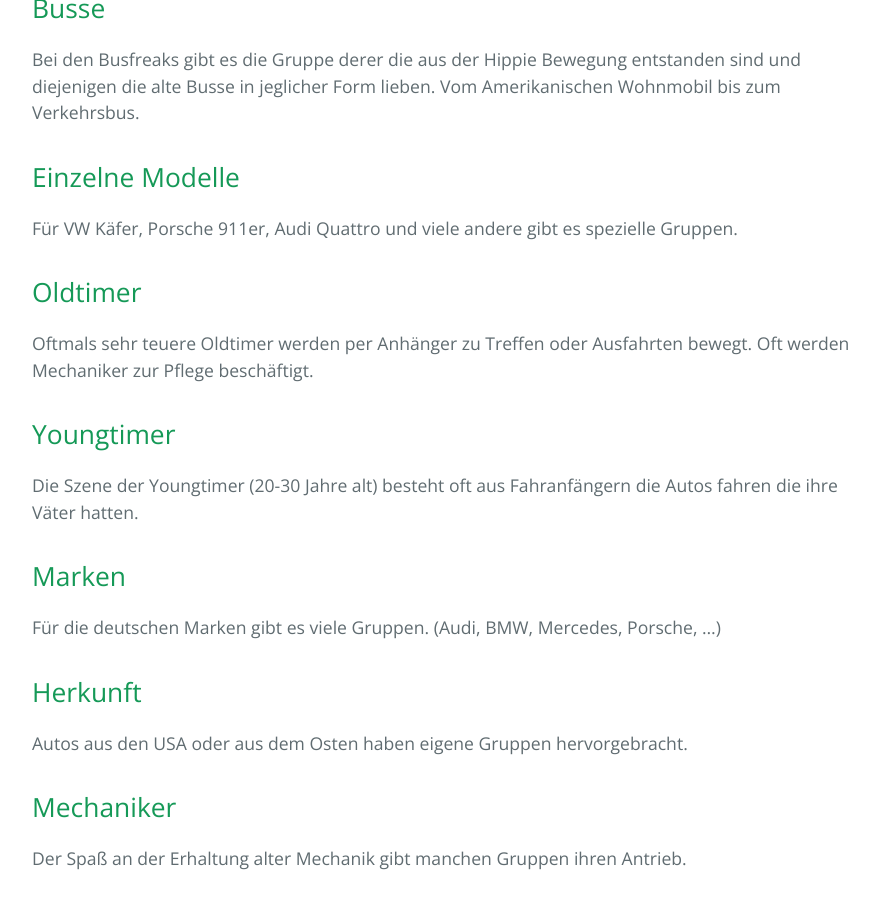
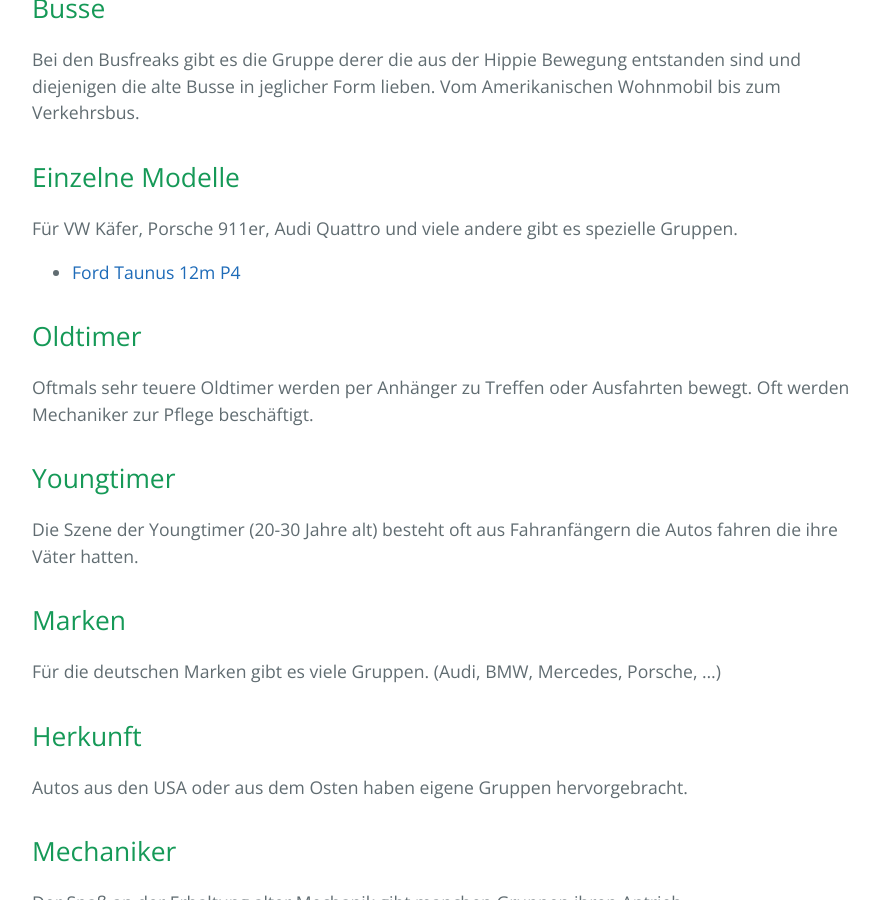
Before and after one commit to trautw/AutoAlsHobby, a Jekyll site: the page built from docs/_pages/02_hobby.md, in a window 1280 px wide and 900 px high, scrolled down 2081 px. Shown: the whole window, without its empty margins (192-1071 px from the left). Built offline with Jekyll 4.4.1, drawn with Linux system fonts in a browser that asks for light colours.

Commit message:
+ ford taunus

```diff
--- a/docs/_pages/02_hobby.md
+++ b/docs/_pages/02_hobby.md
@@ -41,6 +41,7 @@ Bei den Busfreaks gibt es die Gruppe derer die aus der Hippie Bewegung entstande
 
 ## Einzelne Modelle
 Für VW Käfer, Porsche 911er, Audi Quattro und viele andere gibt es spezielle Gruppen.
+* [Ford Taunus 12m P4](https://taunusp4.wordpress.com/)
 
 ## Oldtimer
 Oftmals sehr teuere Oldtimer werden per Anhänger zu Treffen oder Ausfahrten bewegt. Oft werden Mechaniker zur Pflege beschäftigt.
```
